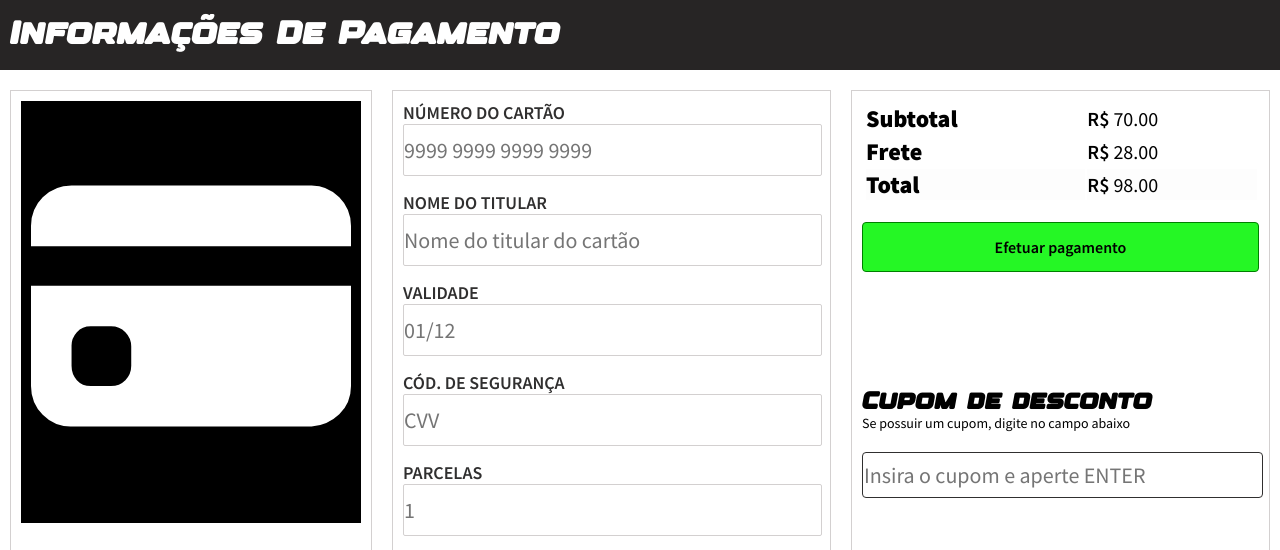
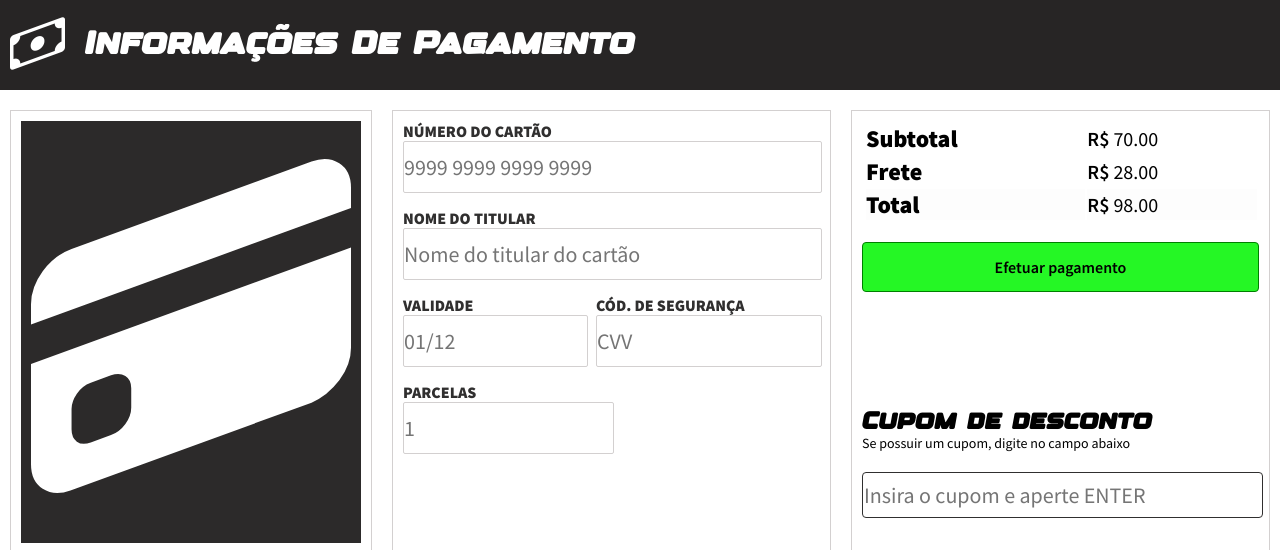
Before and after one commit to ezequielsousabr/Formularios, a plain HTML site: page Temas/Checkout/CheckoutHtml/index.html in a window 1280 px wide. Shown: the top 550 px of the page. Drawn offline with nearby package versions, Linux system fonts and the light colour scheme.

Commit message:
Transform skew -20deg icons

```diff
--- a/Temas/Checkout/CheckoutHtml/assets/css/default.css
+++ b/Temas/Checkout/CheckoutHtml/assets/css/default.css
@@ -38,8 +38,8 @@ ul,li{
 label{
     font-family: 'Source Sans Pro', sans-serif;
     color: rgb(48, 47, 47);
-    font-size: 18px;
-    font-weight: 600;
+    font-size: 16px;
+    font-weight: 900;
     text-transform: uppercase;
 }
 
@@ -174,7 +174,7 @@ p small{
 }
 
 .defaultCreditCard{
-    background-color: black;
+    background-color: rgb(44, 42, 42);
     padding: 10px;
 }
 
@@ -183,9 +183,18 @@ p small{
     color: rgb(37, 247, 37);
 }
 
+.bi-cash{
+    font-size: 55px;
+    color: white;
+}
+
 .bi-credit-card-fill{
     font-size: 20rem;
     color: white;
+}
+
+.bi-credit-card-fill::before, .bi-cash::before{
+    transform: skewY(-20deg) !important;
 }
 
 .dashboardTitle{
@@ -223,6 +232,25 @@ p small{
 .lineAuto{
     color: rgb(37, 247, 37);
     font-size: x-large;
+}
+
+.headerLineFlex{
+    display: flex;
+    flex-flow: row nowrap;
+    align-items: center;
+    gap: 10px 10px;
+    padding: 10px;
+}
+
+.validateCvvInlineFlex{
+    display: flex;
+    flex-flow: row nowrap;
+    align-items: center;
+    gap: 10px;
+}
+
+.campoInlineParcelamentsFlex{
+    width: 50%;
 }
 
 .flexColumnTwe{
--- a/Temas/Checkout/CheckoutHtml/index.html
+++ b/Temas/Checkout/CheckoutHtml/index.html
@@ -11,7 +11,10 @@
 <body>
     <div class="dashboardpagaments">
         <header class="lineHeader">
+            <div class="headerLineFlex">
+                <i class="bi bi-cash"></i>
                 <h2 class="dashboardTitle">Informações de pagamento</h2>
+            </div>
         </header>
         <section class="columnOne">
             <div class="flexColumnsOne">
@@ -100,6 +103,7 @@
                             <label for="Nome do titular" aria-label="Nome do titular">Nome do titular</label>
                             <input type="text" aria-placeholder="Informações do titular do cartão nome" placeholder="Nome do titular do cartão" required aria-required="true" />
                         </div>
+                        <div class="validateCvvInlineFlex">
                             <div id="ValidadeCartao">
                                 <label for="Validade do Cartão" aria-label="Validade do cartão de crédito">Validade</label>
                                 <input type="number" aria-placeholder="Informações da validade do cartão de crédito" placeholder="01/12" required aria-required="true" />
@@ -108,7 +112,8 @@
                                 <label for="Cod. de segurança" aria-label="Código de segurança do cartão">Cód. de segurança</label>
                                 <input type="number" aria-placeholder="Informações do código de segurança do seu cartão de crédito" placeholder="CVV" required aria-required="true" />
                             </div>
-                        <div id="Parcelas">
+                        </div>
+                        <div id="Parcelas" class="campoInlineParcelamentsFlex">
                             <label for="Parcelas" aria-label="Quantidade de parcelas">Parcelas</label>
                             <input type="number" aria-placeholder="Informações da quantidade de parcelas a realizar" placeholder="1" required aria-required="true" />
                         </div>
```
Lines whose indentation alone changed are shown as unchanged.
